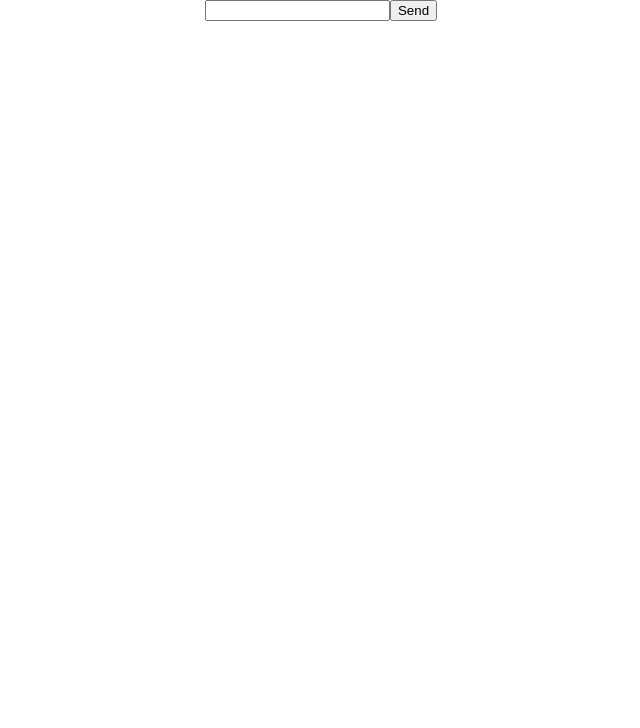
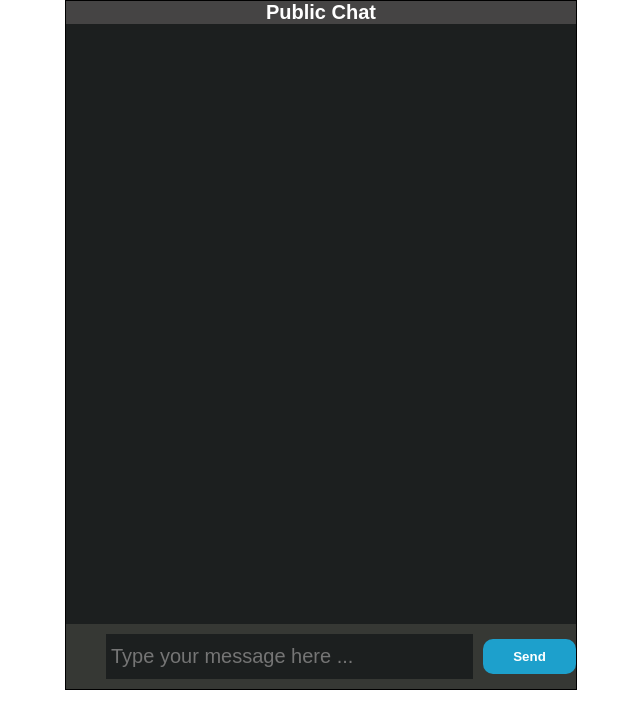
Before and after one commit to Nabid-Kaisar/chat, a React (Create React App) app: page / in a window 1280 px wide. Shown: the top 728 px of the page, without its empty margins (319-959 px from the left). Built offline with nearby package versions, Linux system fonts and the light colour scheme.

Commit message:
Designed the UI and added text handling features

```diff
--- a/src/App.js
+++ b/src/App.js
@@ -1,13 +1,13 @@
 import React, { Component } from "react";
-import logo from "./logo.svg";
 import "./App.css";
-// import "./styleChatApp.css";
+import "./styleChatApp.css";
 import Comp1 from "./messageContainer.js";
 
 class App extends Component {
   constructor(props) {
     super(props);
     this.inputHandler = this.inputHandler.bind(this);
+    this.clearInputField = this.clearInputField.bind(this);
     this.eventHandler = this.eventHandler.bind(this);
     this.state = {
       inputArray: [],
@@ -15,33 +15,62 @@ class App extends Component {
     };
   }
 
-  inputHandler(inputValue) {
-    this.setState({ inputText: inputValue.target.value });
+  inputHandler(event) {
+    this.setState({ inputText: event.target.value });
+
+    if (event.keyCode == 13 && this.state.inputText !== "") {
+      this.eventHandler();
+      this.clearInputField();
+    }
   }
 
-  eventHandler() {
-    this.setState({
+  async eventHandler() {
+    if (this.state.inputText !== "") {
+      await this.setState({
         inputArray: [...this.state.inputArray, this.state.inputText]
       });
-    console.log(this.state.inputText);
+      let grabbableId = this.state.inputArray.length - 1;
+      let grabbedElement = document.getElementById(grabbableId);
+
+      grabbedElement.scrollIntoView({
+        behavior: "instant",
+        block: "end",
+        inline: "nearest"
+      });
+      this.clearInputField();
+    }
+  }
+
+  clearInputField() {
+    let inputBox = this.refs.inputBox;
+    inputBox.value = "";
   }
 
   render() {
-    const showMessage = this.state.inputArray.map(item => {
-      return <Comp1 inputValueText={item} />;
+    const showMessage = this.state.inputArray.map((item, idx) => {
+      return <Comp1 inputValueText={item} idProps={idx} key={idx} />;
     });
     return (
-      <div className="App">
+      <div className="chatbox-head-container">
         <div className="chat-container">
-          {showMessage}
+          <div className="menu-content">Public Chat</div>
+          <div className="message-container">{showMessage}</div>
+          <div className="input-area">
+            <div className="input-box">
               <input
-            className="style-box"
+                ref="inputBox"
+                className="input-text-area"
                 type="text"
-            onChange={this.inputHandler}
+                onKeyUp={this.inputHandler}
+                placeholder="Type your message here ..."
               />
-          <button className="style-box" onClick={this.eventHandler}>
+            </div>
+            <div className="send-button-box">
+              <button className="style-button" onClick={this.eventHandler}>
                 Send
               </button>
+            </div>
+          </div>
         </div>
       </div>
     );
--- a/src/messageContainer.js
+++ b/src/messageContainer.js
@@ -1,11 +1,11 @@
 import React, { Component } from "react";
-// import "./styleChatApp.css";
+import "./styleChatApp.css";
 
 export default class MessageContainer extends Component {
   render() {
     return (
-      <div className="style-box message-content">
-        <p>{this.props.inputValueText}</p>
+      <div id={this.props.idProps} className="message-content">
+        <p className="message-text">{this.props.inputValueText}</p>
       </div>
     );
   }
--- a/src/styleChatApp.css
+++ b/src/styleChatApp.css
@@ -1,12 +1,93 @@
-.chat-container {
+.chatbox-head-container {
   display: flex;
+  margin: auto;
+  justify-content: center;
+  border-radius: 2px;
+  /* border: 3px solid red; */
+  width: 40%;
+  height: auto;
 }
 
-.style-box {
+.chat-container {
+  border: 1px solid black;
+  width: 100%;
+}
+
+.menu-content {
   text-align: center;
-  border-radius: 2px;
-  border: 5px;
-  /* background-color: yellow; */
-  padding: 3px;
+  color: white;
+  font-size: 20px;
+  font-weight: bold;
   margin: 0px;
+  background-color: #454444;
 }
+
+.message-container {
+  width: auto;
+  height: 600px;
+  overflow: auto;
+  flex-wrap: wrap;
+  background-color: #1c1f1f;
+}
+.message-content {
+  display: flex;
+  width: 80%;
+  margin-left: 25px;
+  flex-direction: row;
+  padding: 10px;
+  justify-content: flex-start;
+  flex-wrap: wrap;
+}
+
+.message-text {
+  background-color: #576574;
+  border-radius: 10px;
+  line-height: 35px;
+  margin: 0px;
+  font-size: 20px;
+  padding: 10px;
+  color: white;
+  font-family: Monospace;
+}
+
+.input-area {
+  display: flex;
+  align-items: center;
+  background-color: #363834;
+}
+.input-box {
+  display: flex;
+  margin-left: 25px;
+  padding: 10px;
+  flex: 4;
+}
+
+.input-text-area {
+  border: none;
+  font-size: 20px;
+  background-color: #1c1f1f;
+  color: white;
+  margin-left: 5px;
+  padding: 5px;
+  width: 100%;
+  height: 35px;
+}
+.send-button-box {
+  border-radius: 10px;
+  flex: 1;
+}
+
+.style-button {
+  border: none;
+  font-weight: bold;
+  cursor: pointer;
+  border-radius: 10px;
+  background-color: #1da0cc;
+  color: white;
+  width: 100%;
+  height: 35px;
+}
+
+.style-button:hover {
+  background-color: #4b7bec;
+}
```
Lines whose indentation alone changed are shown as unchanged.
